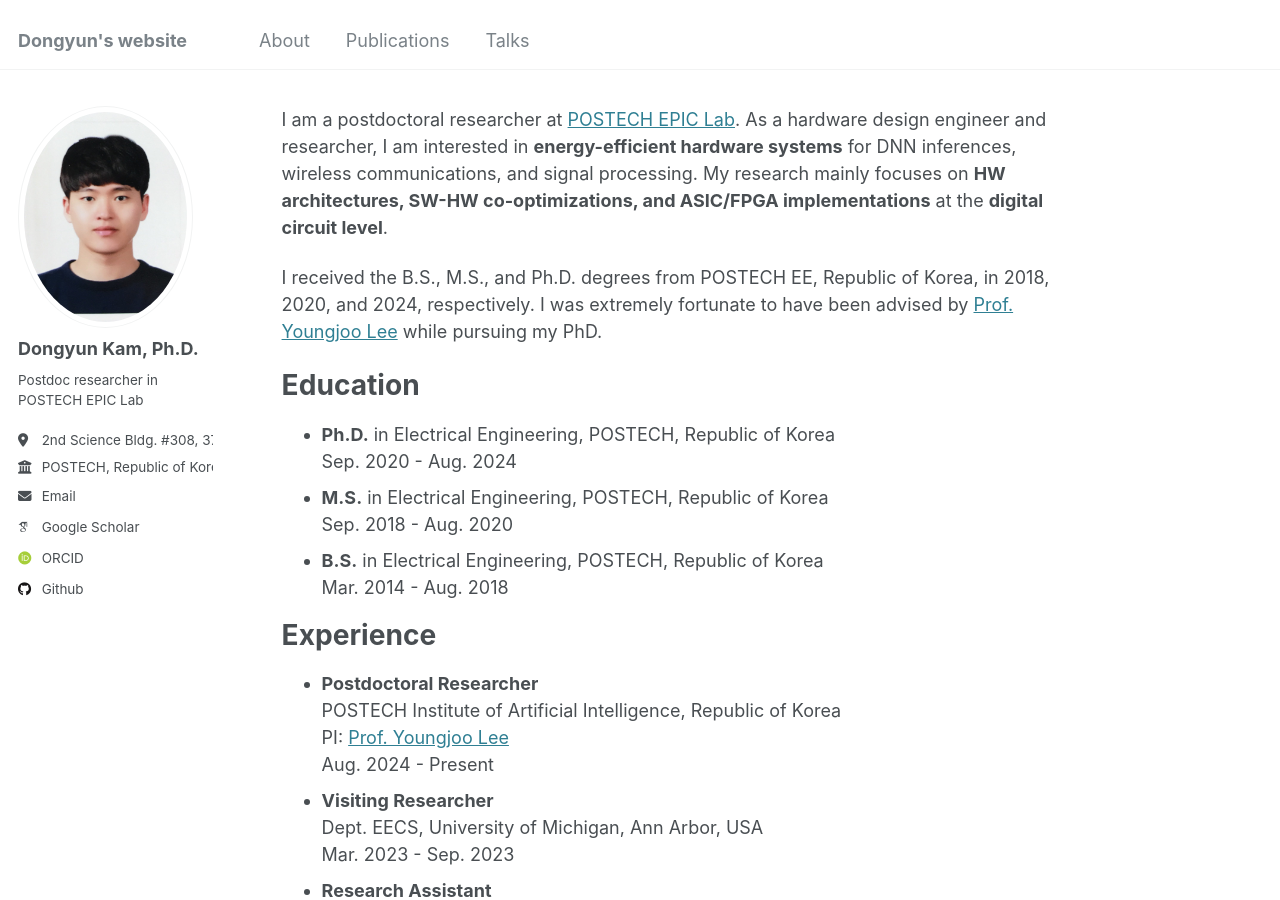
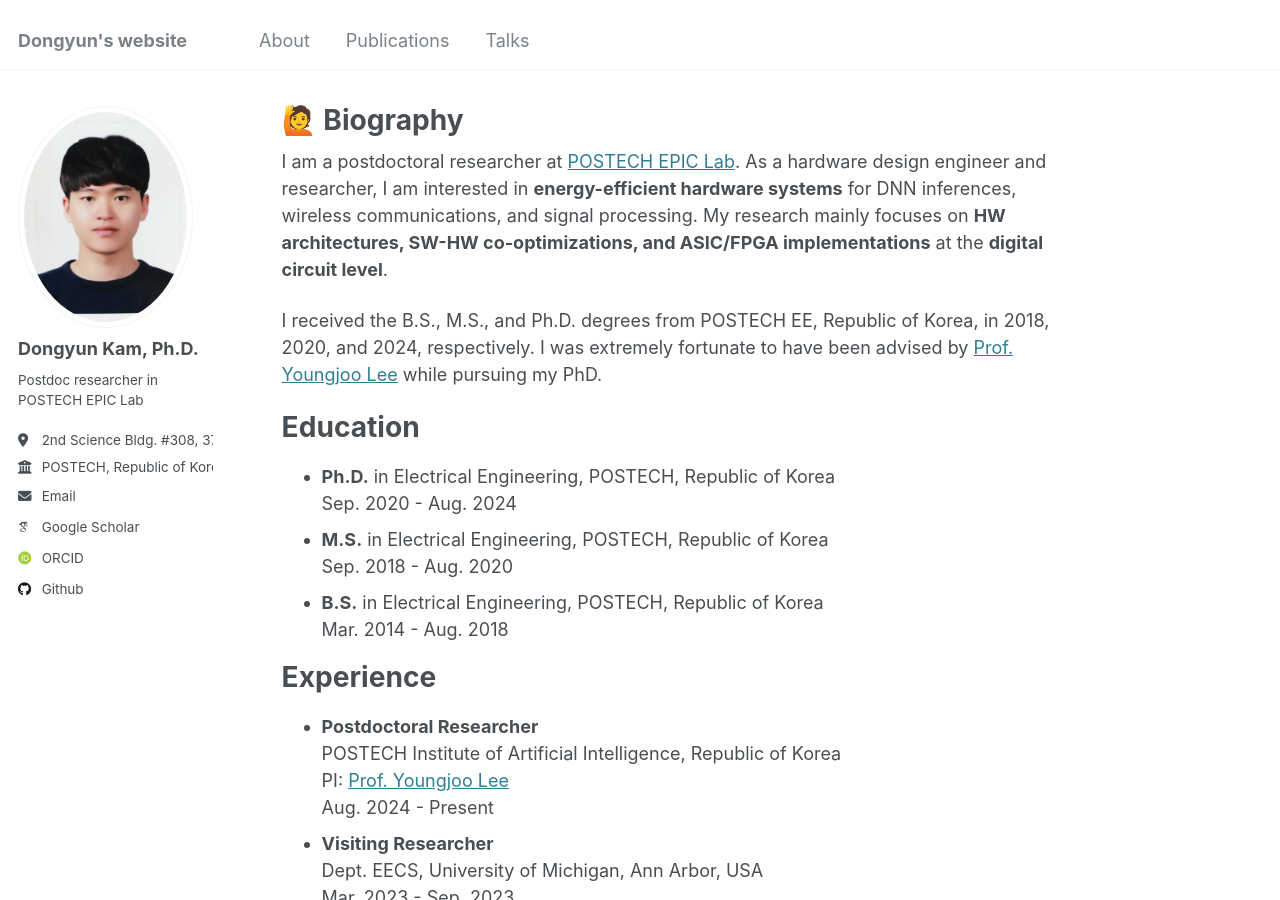
Before and after one commit to Dongyunkam/dongyunkam.github.io, a Jekyll site: the page built from _pages/about.md, in a window 1280 px wide and 900 px high. Built offline with Jekyll 4.4.1, drawn with Linux system fonts in a browser that asks for light colours; emoji names are drawn with the system emoji font; some web fonts are replaced.

Commit message:
Update about.md

```diff
--- a/_pages/about.md
+++ b/_pages/about.md
@@ -1,6 +1,6 @@
 ---
 permalink: /
-title: :raising_hand: "Biography"
+title: ":raising_hand: Biography"
 author_profile: true
 redirect_from:
   - /about/
```
